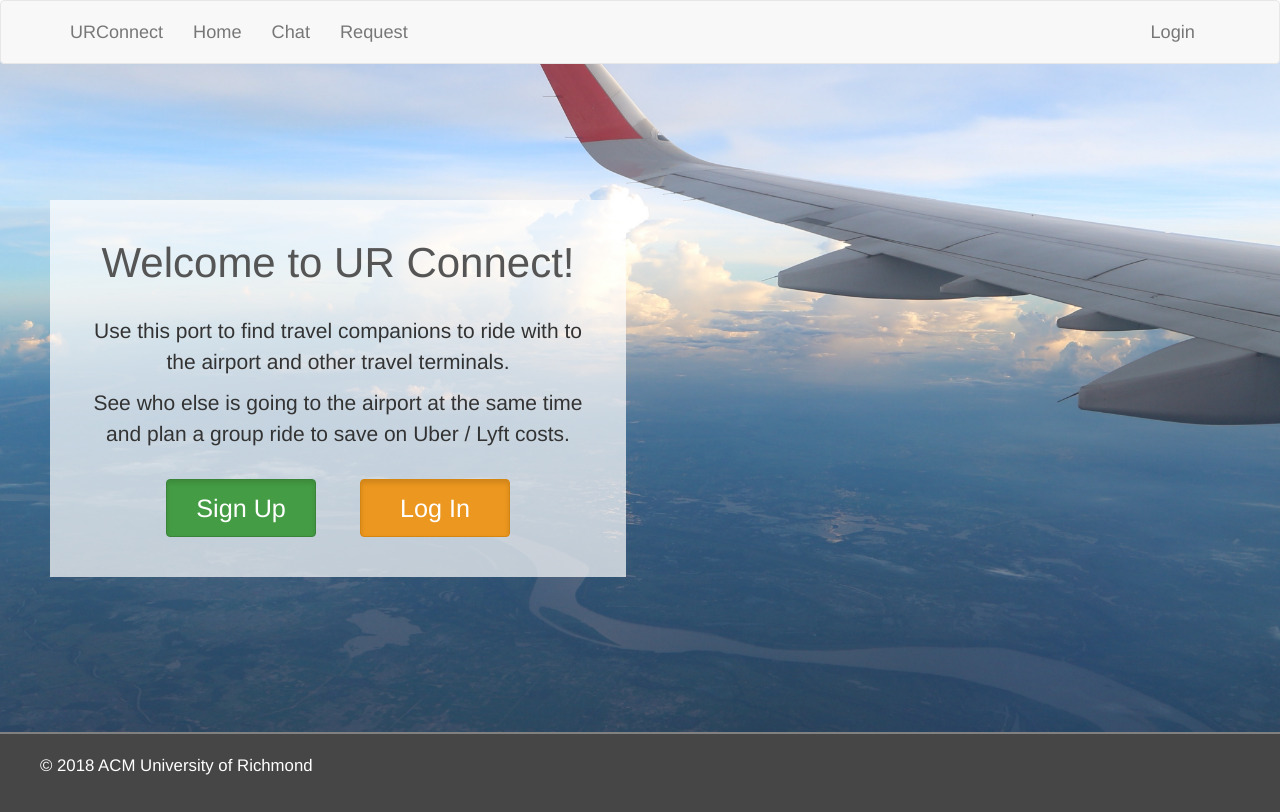
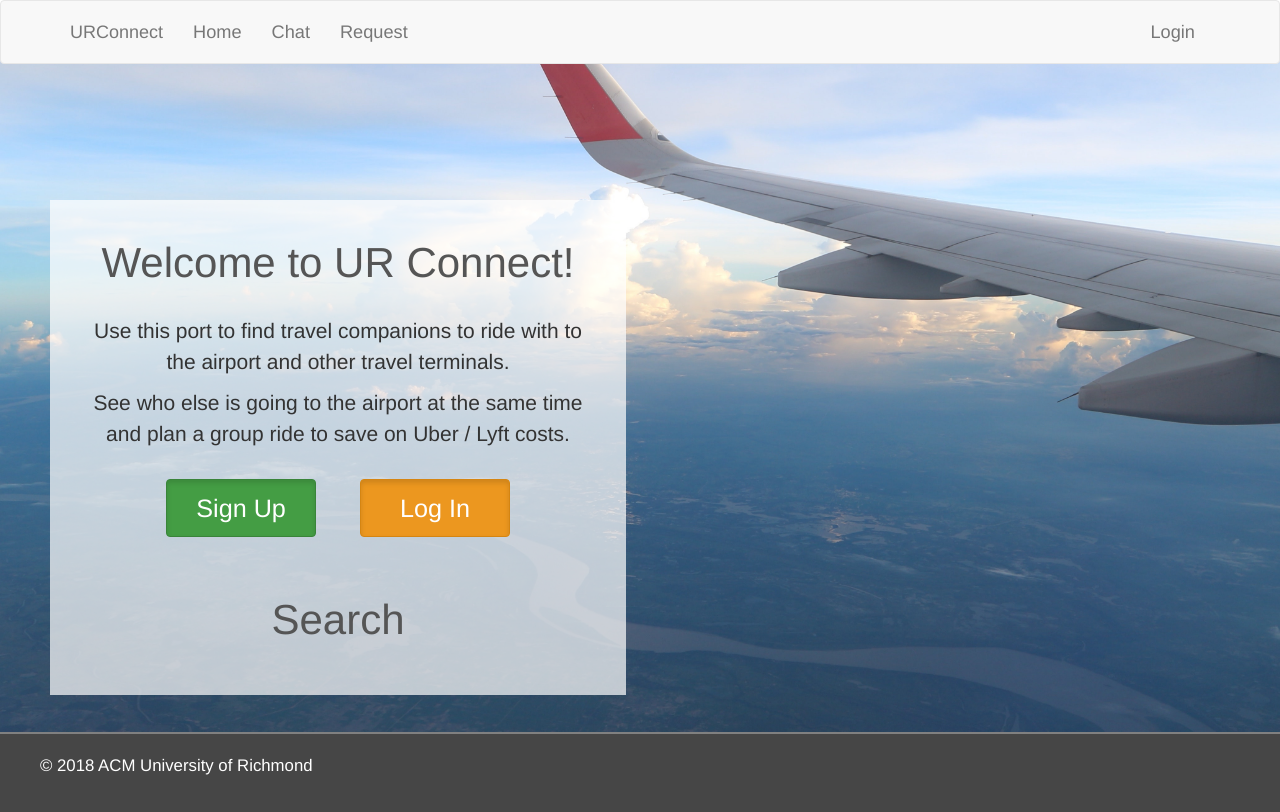
Before and after one commit to tramnguyenJC/acm-project-2018, a Flask app: page / in a window 1280 px wide; the page is wider, and only the part inside the window is pictured. Run offline with Flask 2, Linux system fonts and the light colour scheme; data that the repository does not hold is empty; some libraries are stand-ins or nearby versions.

Commit message:
Added search bar to the updated app

```diff
--- a/app/forms.py
+++ b/app/forms.py
@@ -54,3 +54,14 @@ class RequestForm(FlaskForm):
                             validators = [DataRequired()])
     description = TextAreaField('Optional Description')
     submit = SubmitField('Submit')
+
+class SearchForm(FlaskForm):
+    origin = SelectField(u'Which location you traveling from?',
+        validators=[DataRequired()])
+    destination = SelectField(u'Which location are you traveling to?',
+        validators=[DataRequired()])
+    date = DateField('When are you travelling?',
+                            validators = [DataRequired()],
+                            render_kw={"placeholder": "MM/DD/YY"},
+                            format="%m/%d/%y")
+    search = SubmitField('Search')
--- a/app/routes.py
+++ b/app/routes.py
@@ -1,17 +1,24 @@
 from flask import render_template, flash, redirect, request, url_for, jsonify
 from flask_login import current_user, login_user, logout_user, login_required
 from app import app, db
-from app.forms import LoginForm, RegistrationForm, PostForm, RequestForm
+from app.forms import LoginForm, RegistrationForm, PostForm, RequestForm, SearchForm
 from app.models import User, Post, Request
 from werkzeug.urls import url_parse
 
 
-@app.route('/')
-@app.route('/index')
+@app.route('/', methods = ['GET', 'POST'])
+@app.route('/index', methods = ['GET', 'POST'])
 def index():
     requests = Request.query.all()
+    search = SearchForm(request.form)
+    search.origin.choices = app.config['LOCATIONS']
+    search.destination.choices = app.config['LOCATIONS']
+
+    if search.validate_on_submit():
+        return search_results(search.origin.data, search.destination.data, search.date.data)
+
     if current_user.is_authenticated:
-        return render_template('index.html', user=current_user, requests=requests)
+        return render_template('index.html', user=current_user, requests=requests, form = search)
     else:
         return render_template('index.html')
 
@@ -147,3 +154,10 @@ def _get_destination_locations():
     city = request.args.get('destination_city', "Washington D.C.", type=str)
     locations = app.config['LOCATIONS_BY_CITY'].get(city)
     return jsonify(locations)
+
+@app.route('/results')
+def search_results(origin_required, destination_required, date_required):
+    results = Request.query.filter_by(origin = origin_required,
+                                      destination = destination_required,
+                                      date = date_required).all()
+    return render_template('results.html', results = results)
--- a/app/templates/index.html
+++ b/app/templates/index.html
@@ -20,6 +20,8 @@
 			Make new request
 		</a>
 
+
+
   {% else %}
 	  <div id="landing-text" class="anon">
 
@@ -34,6 +36,12 @@
 		<a id="login-btn"    class="btn btn-warning active" href="{{ url_for('login') }}">
 		 	Log In</a>
 	  {% endif %}
+	  <h1>Search</h1>
+    <div class="row">
+        <div class="col-md-4">
+            {{ wtf.quick_form(form) }}
+        </div>
+    </div>
   </div>
 </main>
 {% endblock %}
```
Also changed, not shown: app/templates/_result.html (added, +10 -0 lines), app/templates/results.html (added, +9 -0 lines).
